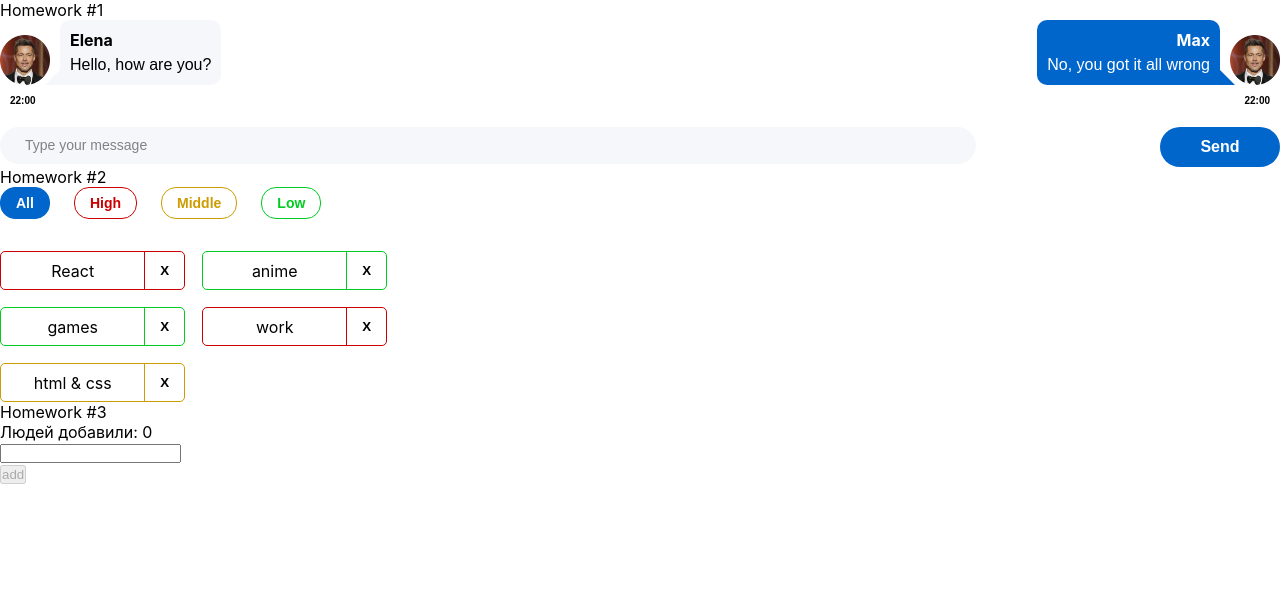
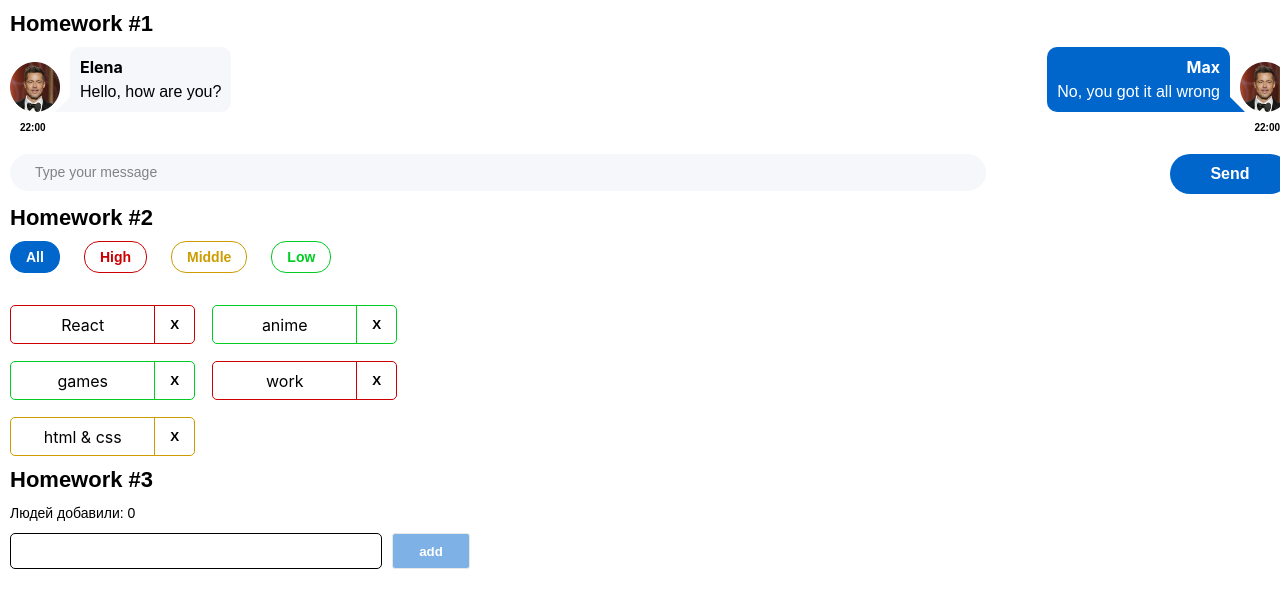
Before and after one commit to tkachiko/hws2, a React (Create React App) app: page / in a window 1280 px wide. Shown: the top 608 px of the page. Built offline with nearby package versions, Linux system fonts and the light colour scheme.

Commit message:
refactor hw03 task

```diff
--- a/src/s1-main/App.module.css
+++ b/src/s1-main/App.module.css
@@ -4,11 +4,20 @@
 
 .hw {
   width: 1280px;
-  margin: 0 auto;
+  margin: 10px;
 }
 
 .hwTitle {
-
+  color: #000;
+  font-family: Montserrat, sans-serif;
+  font-size: 22px;
+  font-style: normal;
+  font-weight: 600;
+  height: 27px;
+  left: 70px;
+  line-height: 27px;
+  margin: 10px;
+  width: 165px;
 }
 
 .hwMessages {
--- a/src/s2-homeworks/hw03/Greeting.module.css
+++ b/src/s2-homeworks/hw03/Greeting.module.css
@@ -2,34 +2,102 @@
 }
 
 .inputAndButtonContainer {
+  display: flex;
 }
 
 .error {
+  color: red;
+  font-family: Montserrat, sans-serif;
+  font-size: 14px;
+  font-style: normal;
+  line-height: 20px;
+  position: relative;
 }
 
 .input {
+  border: 1px solid black;
+  border-radius: 5px;
+  box-sizing: border-box;
+  height: 36px;
+  padding: 10px;
+  width: 372px;
+  outline: 0;
+  outline-offset: 0;
 }
 
 .input:focus {
+  outline: none;
 }
 
 .errorInput {
+  border: 1px solid #c00;
+  border-radius: 5px;
+  box-sizing: border-box;
+  height: 36px;
+  padding: 10px;
+  width: 372px;
 }
 
 .button {
+  border: 1px solid #d1d1d1;
+  border-radius: 3px;
+  font-weight: 700;
+  margin-left: 10px;
+  align-items: center;
+  background: #06c;
+  color: #fff;
+  gap: 10px;
+  height: 36px;
+  justify-content: center;
+  padding: 5px 24px;
+  width: 78px;
+
 }
 
 .button:focus {
+  align-items: center;
+  background: #06c;
+  color: #fff;
+  gap: 10px;
+  height: 36px;
+  justify-content: center;
+  padding: 5px 24px;
+  width: 78px;
 }
 
 .button:active {
+  align-items: center;
+  border-radius: 3px;
+  gap: 10px;
+  height: 36px;
+  justify-content: center;
+  margin-left: 10px;
+  padding: 5px 24px;
+  width: 78px;
 }
 
 .button:disabled {
+  align-items: center;
+  border-radius: 3px;
+  gap: 10px;
+  height: 36px;
+  justify-content: center;
+  margin-left: 10px;
+  padding: 5px 24px;
+  width: 78px;
+  opacity: .5;
 }
 
 .text {
+  color: #000000;
+  font-family: Montserrat, sans-serif;
+  font-size: 14px;
+  font-style: normal;
+  line-height: 20px;
+  margin-bottom: 10px;
 }
 
 .greeting {
+  margin-top: 10px;
+  position: relative;
 }
--- a/src/s2-homeworks/hw03/Greeting.tsx
+++ b/src/s2-homeworks/hw03/Greeting.tsx
@@ -25,7 +25,7 @@ const Greeting: React.FC<GreetingPropsType> = (
     lastUserName,
   } // деструктуризация пропсов
 ) => {
-  const inputClass = s.errorInput; // need to fix with (?:)
+  const inputClass = error ? s.errorInput : s.input; // need to fix with (?:)
 
   return (
     <div id={'hw3-form'} className={s.greetingForm}>
--- a/src/s2-homeworks/hw03/GreetingContainer.tsx
+++ b/src/s2-homeworks/hw03/GreetingContainer.tsx
@@ -9,10 +9,12 @@ type GreetingContainerPropsType = {
 
 export const pureAddUser = (name: string, setError: (value: string) => void, setName: (name: string) => void, addUserCallback: (name: string) => void) => {
   if (!name.trim().length) {
+    setName('')
     setError('Ошибка! Введите имя!');
   } else {
+    setName('');
+    setError('');
     addUserCallback(name);
-    setName('');
   }// если имя пустое - показать ошибку, иначе - добавить юзера и очистить инпут
 };
 
@@ -37,9 +39,8 @@ const GreetingContainer: React.FC<GreetingContainerPropsType> = ({
   const [error, setError] = useState<string>(''); // need to fix any
 
   const setNameCallback = (e: ChangeEvent<HTMLInputElement>) => { // need to fix any
+    setError('');
     setName(e.currentTarget.value); // need to fix
-
-    error && setError('');
   };
   const addUser = () => {
     pureAddUser(name, setError, setName, addUserCallback);
@@ -54,7 +55,7 @@ const GreetingContainer: React.FC<GreetingContainerPropsType> = ({
   };
 
   const totalUsers = users.length; // need to fix
-  const lastUserName = name; // need to fix
+  const lastUserName = (users.length > 0) ? users[users.length - 1].name : "" // need to fix
 
   return (
     <Greeting
```
